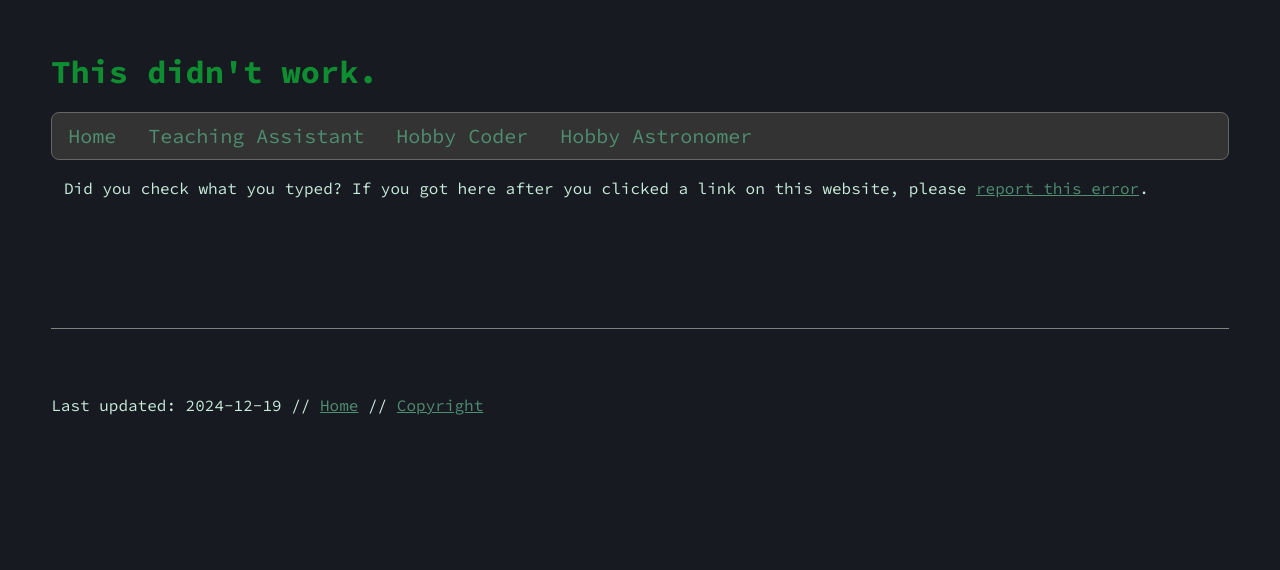
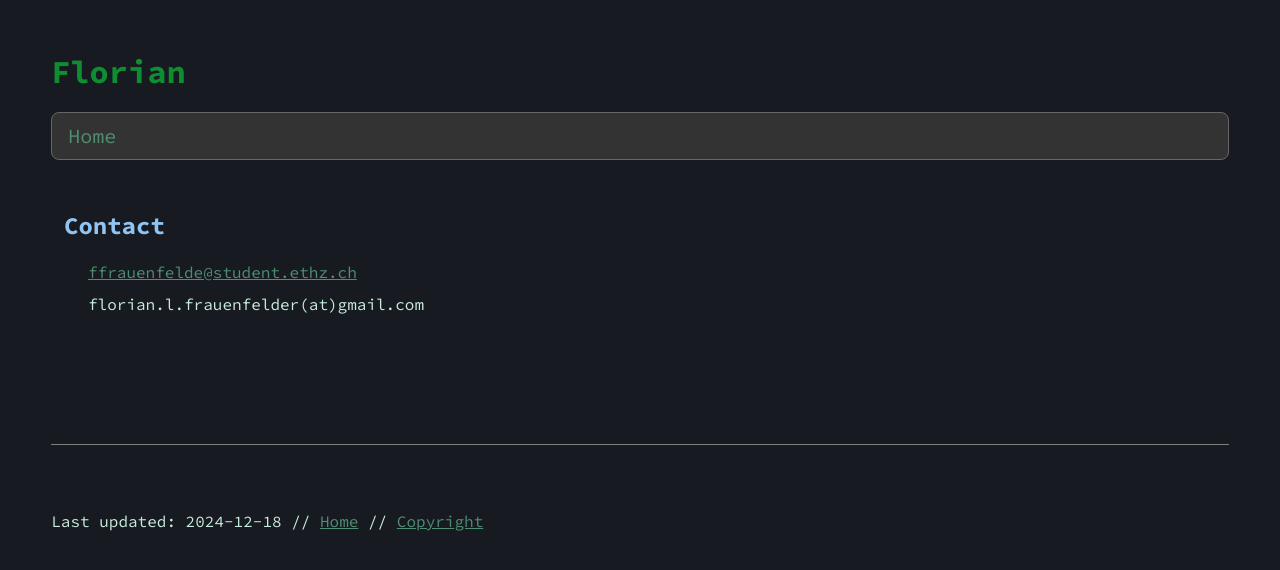
Before and after one commit to fflopsi/website, a Next.js app: page /impressum in a window 1280 px wide. Before the commit this address had no page. Shown: the top 570 px of the page. Built offline with nearby package versions, Linux system fonts and the light colour scheme.

Commit message:
Add copyright page

```diff
--- /dev/null
+++ b/app/impressum/page.tsx
@@ -0,0 +1,23 @@
+import DateFooter from "@/public/js/dateFooter";
+
+export default function Home() {
+  return (
+    <div>
+      <h1 id="title">Florian</h1>
+
+      <nav data-active="/impressum/"><a>Home</a></nav>
+
+      <div id="content">
+
+      <h2>Contact</h2>
+        <ul>
+          <li><a href="mailto:ffrauenfelde@student.ethz.ch">ffrauenfelde@student.ethz.ch</a></li>
+          <li>florian.l.frauenfelder(at)gmail.com</li>
+        </ul>
+
+      </div>
+
+      {DateFooter("2024-12-18")}
+    </div>
+  )
+}
```
